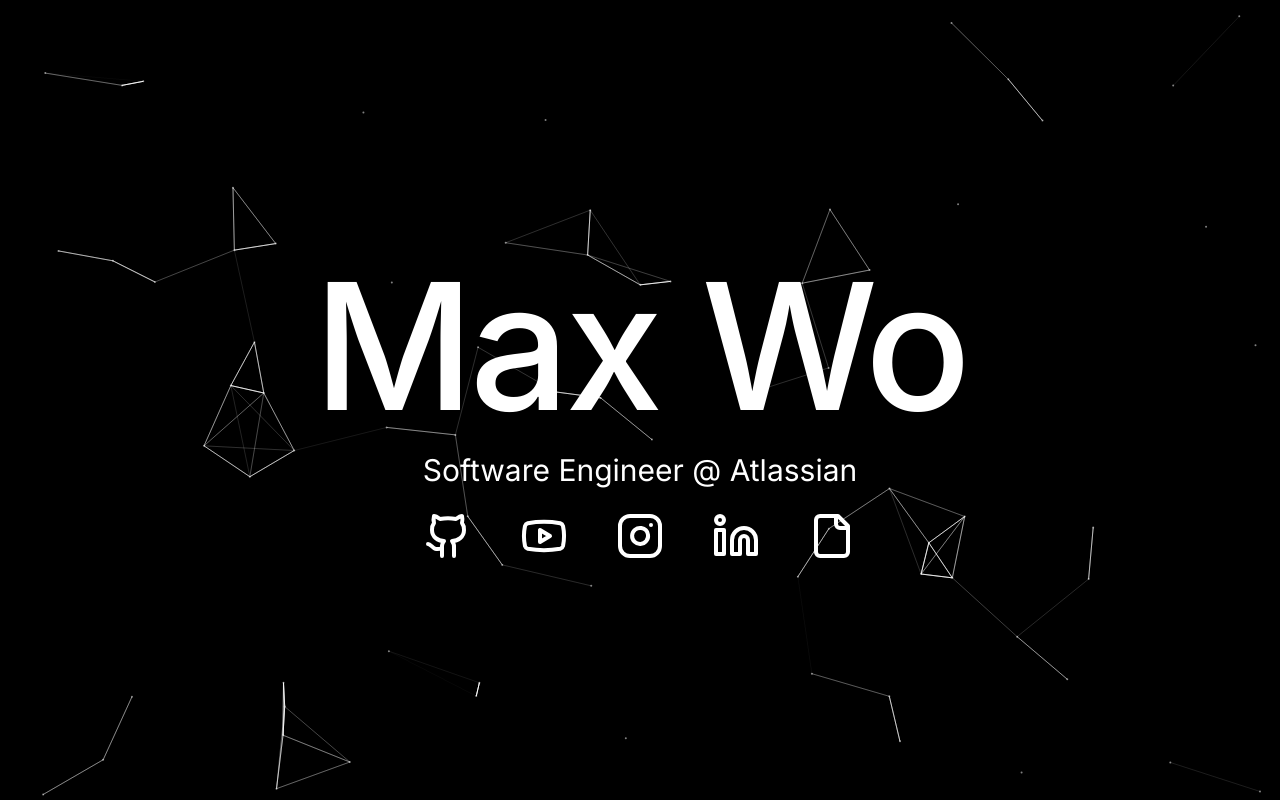
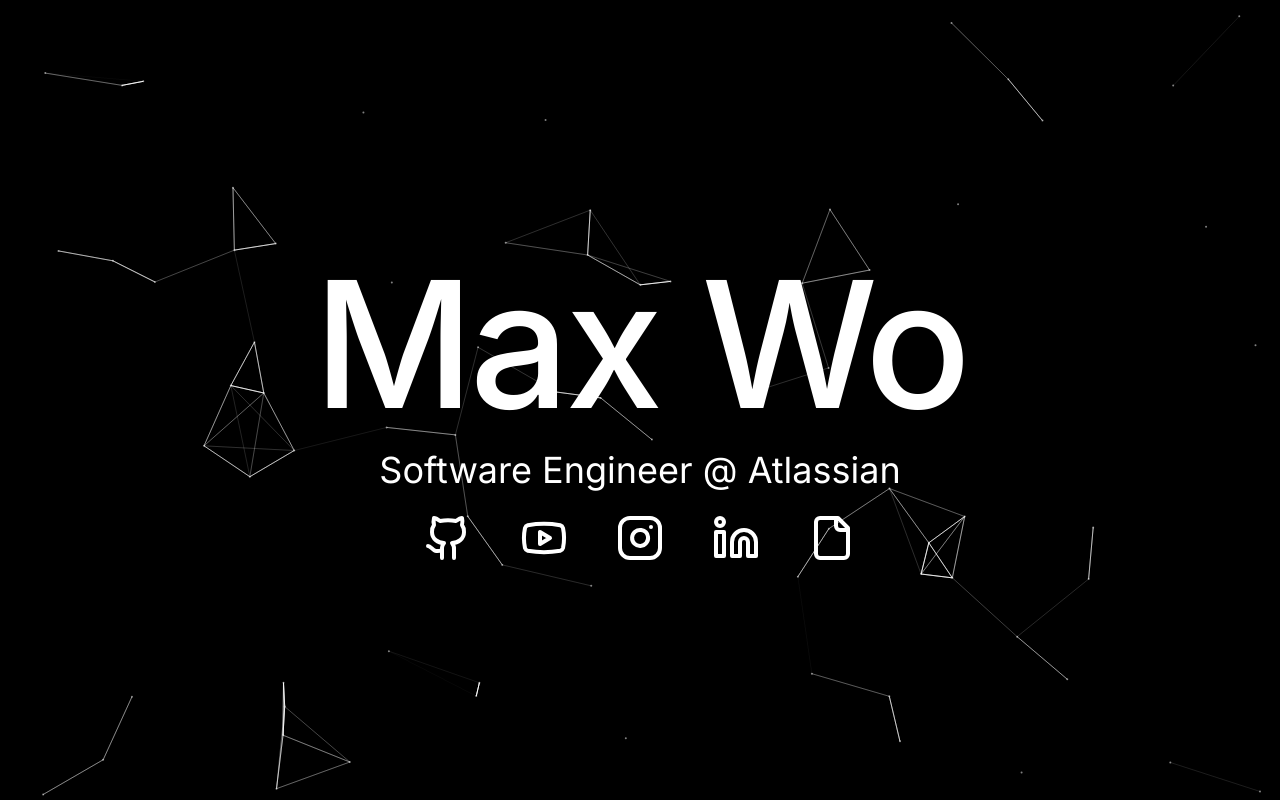
Before and after one commit to maxwowo/maxwowo, a Next.js app: page / in a window 1280 px wide. Built offline with nearby package versions, Linux system fonts and the light colour scheme.

Commit message:
feat: change description font size

```diff
--- a/src/components/hero.tsx
+++ b/src/components/hero.tsx
@@ -9,7 +9,7 @@
       <p className="text-8xl font-medium leading-none tracking-tight text-white md:text-10xl">
         Max Wo
       </p>
-      <p className="text-xl text-white md:text-3xl">
+      <p className="text-xl text-white md:text-4xl">
         Software Engineer @ Atlassian
       </p>
       <Links />
```
